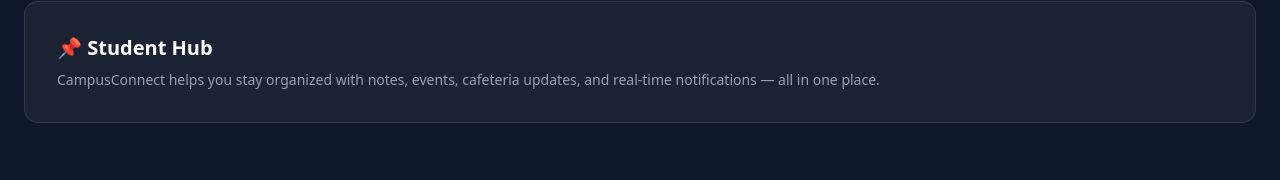
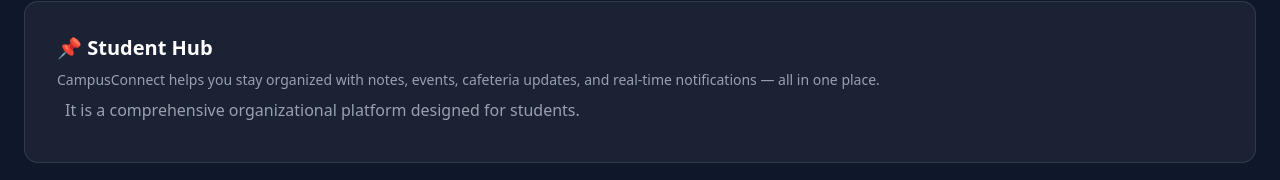
Before and after one commit to RaginiRani/Campus_Connect, a Next.js app: page /dashboard in a window 1280 px wide. Shown: the part 442-622 px from the top of the page. Built offline with nearby package versions, Linux system fonts and the light colour scheme; no server answers; the database is empty.

Commit message:
Dahboard update

```diff
--- a/src/app/dashboard/page.tsx
+++ b/src/app/dashboard/page.tsx
@@ -73,6 +73,10 @@
           CampusConnect helps you stay organized with notes, events,
           cafeteria updates, and real-time notifications — all in one place.
         </p>
+
+        <p className="text-gray-400 p-2">
+          It is a comprehensive organizational platform designed for students.
+        </p>
       </div>
     </div>
   );
```
